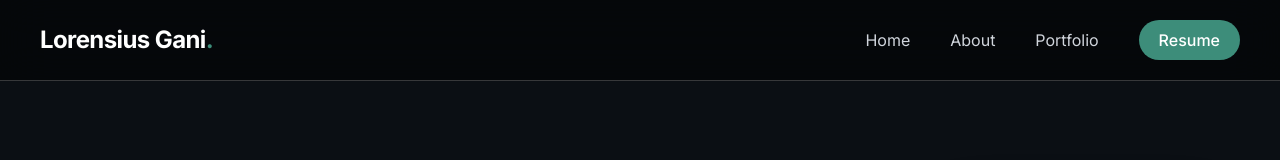
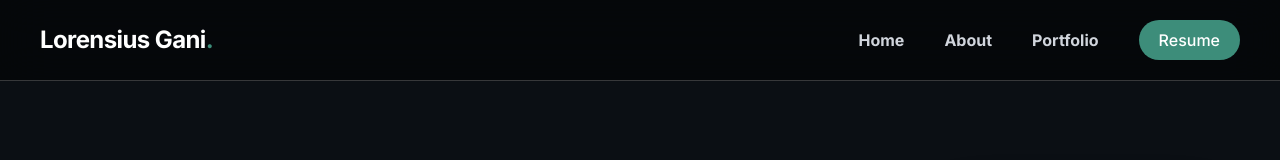
Before and after one commit to LorensiusGani/Personal-website, a Next.js app: page / in a window 1280 px wide. Shown: the top 160 px of the page. Built offline with nearby package versions, Linux system fonts and the light colour scheme.

Commit message:
Update Navbar.tsx

```diff
--- a/app/Components/Navbar.tsx
+++ b/app/Components/Navbar.tsx
@@ -42,6 +42,7 @@ const Navbar = () => {
             href="#home"
             className="
               text-gray-300
+              font-bold
               hover:text-white
               transition
             "
@@ -53,6 +54,7 @@ const Navbar = () => {
             href="#about"
             className="
               text-gray-300
+              font-bold
               hover:text-white
               transition
             "
@@ -64,6 +66,7 @@ const Navbar = () => {
             href="#portfolio"
             className="
               text-gray-300
+              font-bold
               hover:text-white
               transition
             "
```
